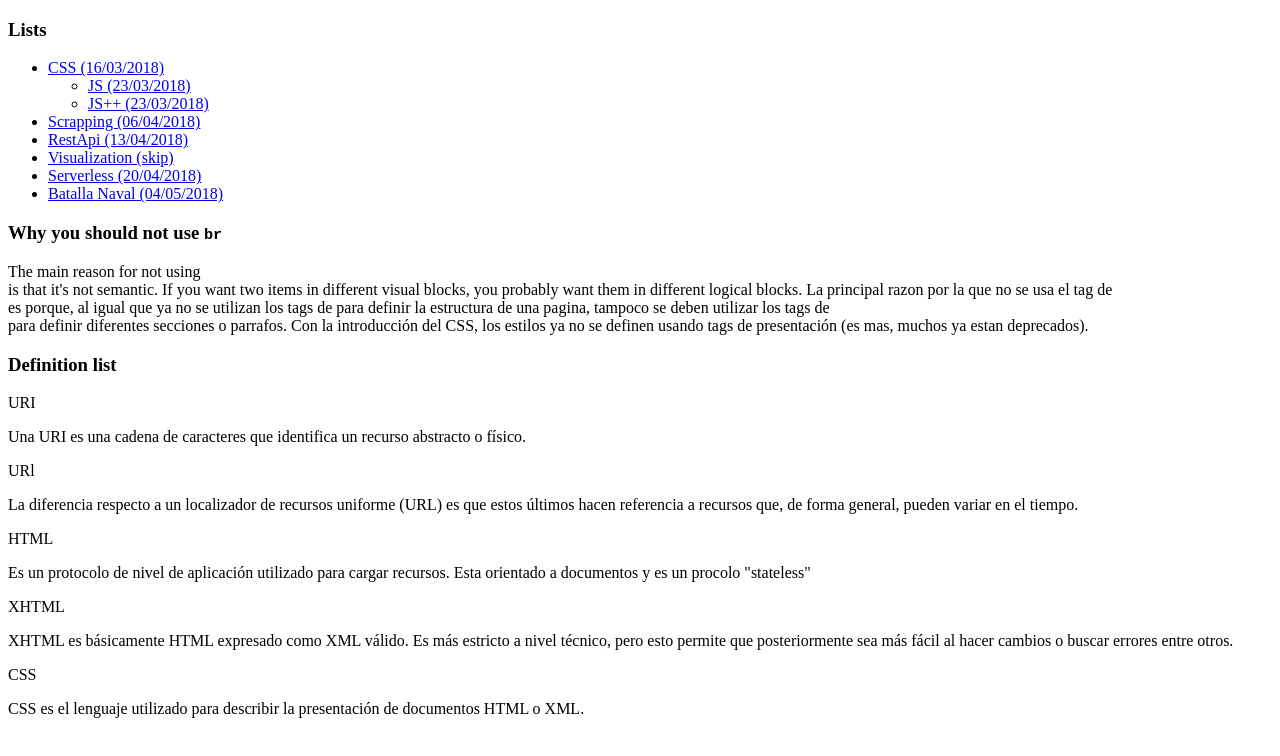
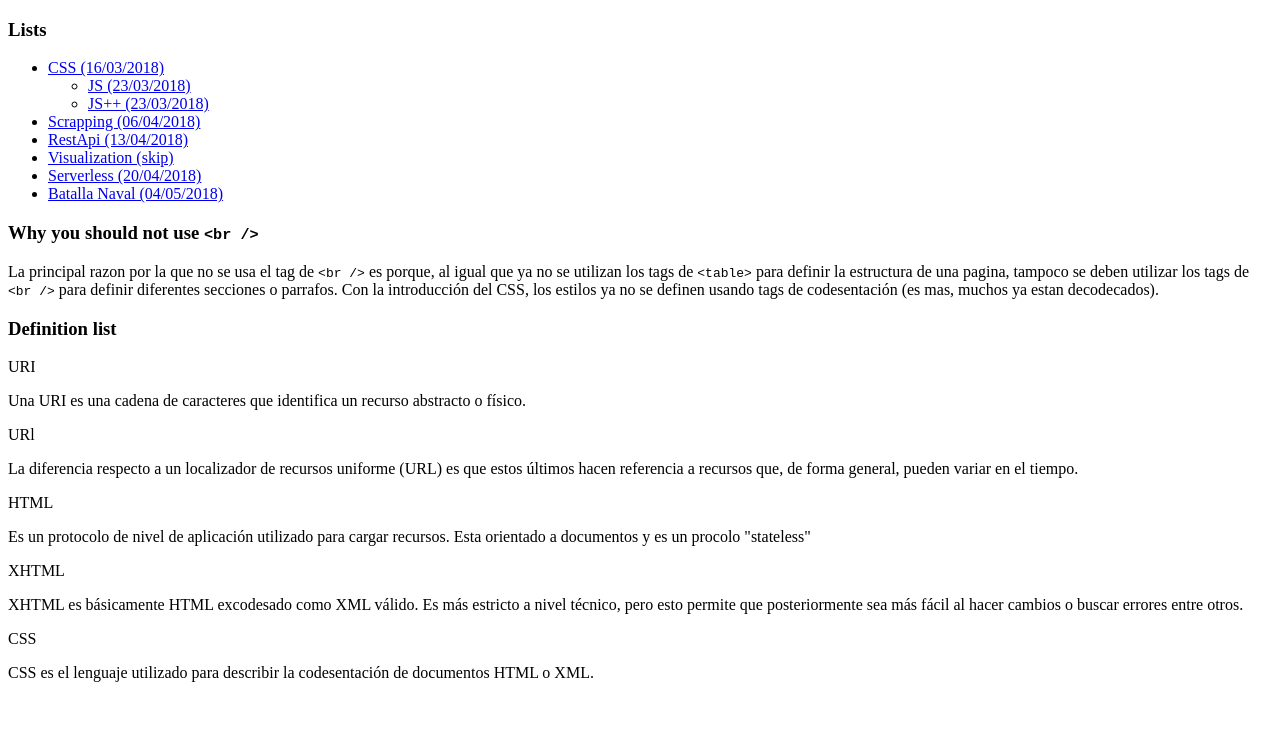
Before and after one commit to brunodeluk/dpoi, a plain HTML site: page concepts.html in a window 1280 px wide. Drawn offline with Linux system fonts and the light colour scheme.

Commit message:
fix code tag not showing proper html code format

```diff
--- a/concepts.html
+++ b/concepts.html
@@ -21,9 +21,8 @@
         <li><a href="https://facultaddeingenieria.github.io/dpoi/practice/papoy">Batalla Naval (04/05/2018)</a></li>
     </ul>
 
-    <h3>Why you should not use <code>br</code></h3>
-    The main reason for not using <br> is that it's not semantic. If you want two items in different visual blocks, you probably want them in different logical blocks.
-    La principal razon por la que no se usa el tag de <br> es porque, al igual que ya no se utilizan los tags de <table> para definir la estructura de una pagina, tampoco se deben utilizar los tags de <br> para definir diferentes secciones o parrafos. Con la introducción del CSS, los estilos ya no se definen usando tags de presentación (es mas, muchos ya estan deprecados).
+    <h3>Why you should not use <code><&zwj;br /></code></h3>
+    La principal razon por la que no se usa el tag de <code><&zwj;br /></code> es porque, al igual que ya no se utilizan los tags de <code><&zwj;table></code> para definir la estructura de una pagina, tampoco se deben utilizar los tags de <code><&zwj;br /></code> para definir diferentes secciones o parrafos. Con la introducción del CSS, los estilos ya no se definen usando tags de codesentación (es mas, muchos ya estan decodecados).
 
     <h3>Definition list</h3>
 
@@ -38,10 +37,10 @@
         <dl>Es un protocolo de nivel de aplicación utilizado para cargar recursos. Esta orientado a documentos y es un procolo "stateless"</dl>
 
         <dt>XHTML</dt>
-        <dl>XHTML es básicamente HTML expresado como XML válido. Es más estricto a nivel técnico, pero esto permite que posteriormente sea más fácil al hacer cambios o buscar errores entre otros.</dl>
+        <dl>XHTML es básicamente HTML excodesado como XML válido. Es más estricto a nivel técnico, pero esto permite que posteriormente sea más fácil al hacer cambios o buscar errores entre otros.</dl>
 
         <dt>CSS</dt>
-        <dl>CSS es el lenguaje utilizado para describir la presentación de documentos HTML o XML.</dl>
+        <dl>CSS es el lenguaje utilizado para describir la codesentación de documentos HTML o XML.</dl>
     </dl>
 </body>
 </html>
```
